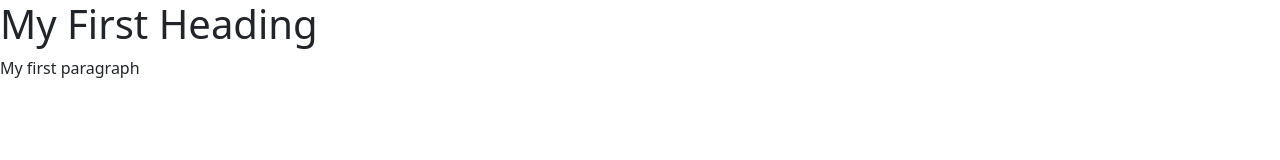
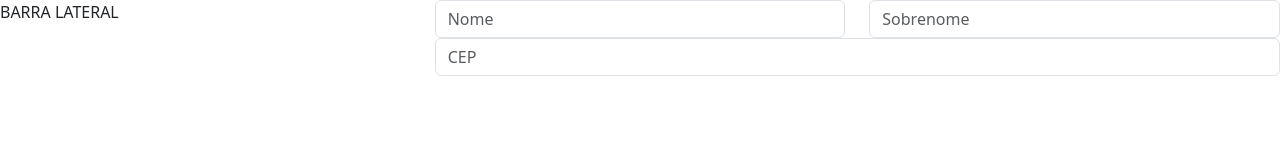
Before and after one commit to KelvinLRusch/programarsti, a plain HTML site: page Aula1/index.html in a window 1280 px wide. Drawn offline with nearby package versions, Linux system fonts and the light colour scheme.

Commit message:
Fim aula 1

```diff
--- a/Aula1/index.html
+++ b/Aula1/index.html
@@ -1,12 +1,34 @@
 <!DOCTYPE html>
-<html>
+<html lang="pt">
     <head>
         <title>Page Title</title>
         <link href="https://cdn.jsdelivr.net/npm/bootstrap@5.3.3/dist/css/bootstrap.min.css" rel="stylesheet" integrity="sha384-QWTKZyjpPEjISv5WaRU9OFeRpok6YctnYmDr5pNlyT2bRjXh0JMhjY6hW+ALEwIH" crossorigin="anonymous">
         <script src="https://cdn.jsdelivr.net/npm/bootstrap@5.3.3/dist/js/bootstrap.bundle.min.js" integrity="sha384-YvpcrYf0tY3lHB60NNkmXc5s9fDVZLESaAA55NDzOxhy9GkcIdslK1eN7N6jIeHz" crossorigin="anonymous"></script>
+        <meta name="viewport" content="widht=device-width, initial-scale=1.0">
+        <meta charset="UTF-8">
     </head>
     <body>
-        <h1>My First Heading</h1>
-        <p>My first paragraph</p>
+        <div class="row">
+            <div class="col-4">
+                BARRA LATERAL
+            </div>
+            <div class="col-8">
+                <form>
+                    <div class="row">
+                        <div class="col-6">
+                            <input type="text" class="form-control" placeholder="Nome">
+                        </div>
+                        <div class="col-6">
+                            <input type="text" class="form-control" placeholder="Sobrenome">
+                        </div>
+                    </div>
+                    <div class="row">
+                        <div class="col-12">
+                            <input type="text" class="form-control" placeholder="CEP">
+                        </div>
+                    </div>
+                </form>
+            </div>
+        </div>
     </body>
 </html>
```
